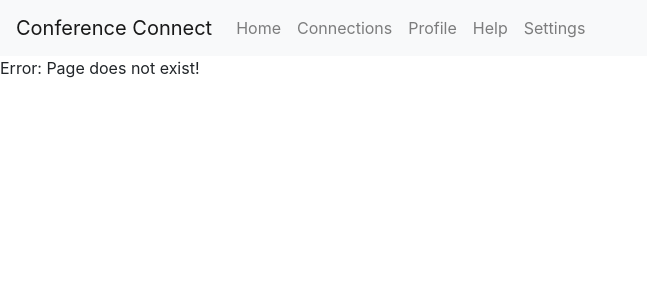
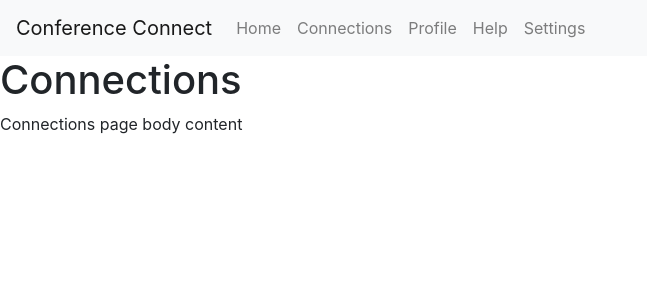
Before and after one commit to anaashrafi/conference-connect, a React (Create React App) app: page /connections in a window 1280 px wide. Shown: the top 300 px of the page, without its empty margins (0-647 px from the left). Built offline with nearby package versions, Linux system fonts and the light colour scheme.

Commit message:
fixed file names and pages to match navbar

```diff
--- a/src/App.js
+++ b/src/App.js
@@ -29,10 +29,10 @@ import React, { Component } from 'react';
 import { BrowserRouter, Route, Switch } from 'react-router-dom';
 
 import Home from './components/Home';
-import About from './components/About';
-import Contact from './components/Contact';
+import Connections from './components/Connections';
+import Help from './components/Help';
 import Profile from './components/Profile';
-import Error from './components/Error';
+import Settings from './components/Settings';
 import Navigation from './components/Navigation';
 
 class App extends Component {
@@ -43,10 +43,10 @@ class App extends Component {
           <Navigation />
             <Switch>
              <Route path="/" component={Home} exact/>
-             <Route path="/about" component={About}/>
-             <Route path="/contact" component={Contact}/>
+             <Route path="/connections" component={Connections}/>
+             <Route path="/help" component={Help}/>
              <Route path="/profile" component={Profile}/>
-            <Route component={Error}/>
+             <Route path="/settings" component={Settings}/>
            </Switch>
         </div>
       </BrowserRouter>
--- a/src/components/About.js
+++ /dev/null
@@ -1,12 +0,0 @@
-import React from 'react';
-
-const About = () => {
-    return (
-       <div>
-          <h1>About US</h1>
-          <p>About US page body content</p>
-       </div>
-    );
-}
-
-export default About;
--- /dev/null
+++ b/src/components/Connections.js
@@ -0,0 +1,12 @@
+import React from 'react';
+
+const Connections = () => {
+    return (
+       <div>
+          <h1>Connections</h1>
+          <p>Connections page body content</p>
+       </div>
+    );
+}
+
+export default Connections;
--- a/src/components/Contact.js
+++ /dev/null
@@ -1,12 +0,0 @@
-import React from 'react';
-
-const Contact = () => {
-    return (
-       <div>
-          <h1>Contact US</h1>
-          <p>Contact US page body content</p>
-       </div>
-    );
-}
-
-export default Contact;
--- a/src/components/Error.js
+++ /dev/null
@@ -1,11 +0,0 @@
-import React from 'react';
-
-const Error = () => {
-    return (
-       <div>
-          <p>Error: Page does not exist!</p>
-       </div>
-    );
-}
-
-export default Error;
--- /dev/null
+++ b/src/components/Help.js
@@ -0,0 +1,12 @@
+import React from 'react';
+
+const Help = () => {
+    return (
+       <div>
+          <h1>Help</h1>
+          <p>Help page body content</p>
+       </div>
+    );
+}
+
+export default Help;
--- a/src/components/Navigation.js
+++ b/src/components/Navigation.js
@@ -13,10 +13,10 @@ const Navigation = () => {
             <div class="collapse navbar-collapse" id="navbarNavAltMarkup">
                 <div class="navbar-nav">
                     <a class="nav-item nav-link" href="/">Home<span class="sr-only">(current)</span></a>
-                    <a class="nav-item nav-link" href="/about">Connections</a>
+                    <a class="nav-item nav-link" href="/connections">Connections</a>
                     <a class="nav-item nav-link" href="/profile">Profile</a>
-                    <a class="nav-item nav-link" href="/contact">Help</a>
-                    <a class="nav-item nav-link" href="/contact">Settings</a>
+                    <a class="nav-item nav-link" href="/help">Help</a>
+                    <a class="nav-item nav-link" href="/settings">Settings</a>
                 </div>
             </div>
         </nav>
--- a/src/components/Profile.js
+++ b/src/components/Profile.js
@@ -1,12 +1,12 @@
 import React from 'react';
 
-const profile = () => {
+const Profile = () => {
     return (
        <div>
           <h1>Profile</h1>
-           <p>Home page body content</p>
+           <p>Profile page body content</p>
        </div>
     );
 }
 
-export default profile;
+export default Profile;
--- /dev/null
+++ b/src/components/Settings.js
@@ -0,0 +1,12 @@
+import React from 'react';
+
+const Settings = () => {
+    return (
+       <div>
+          <h1>Settings</h1>
+          <p>Settings page body content</p>
+       </div>
+    );
+}
+
+export default Settings;
```
